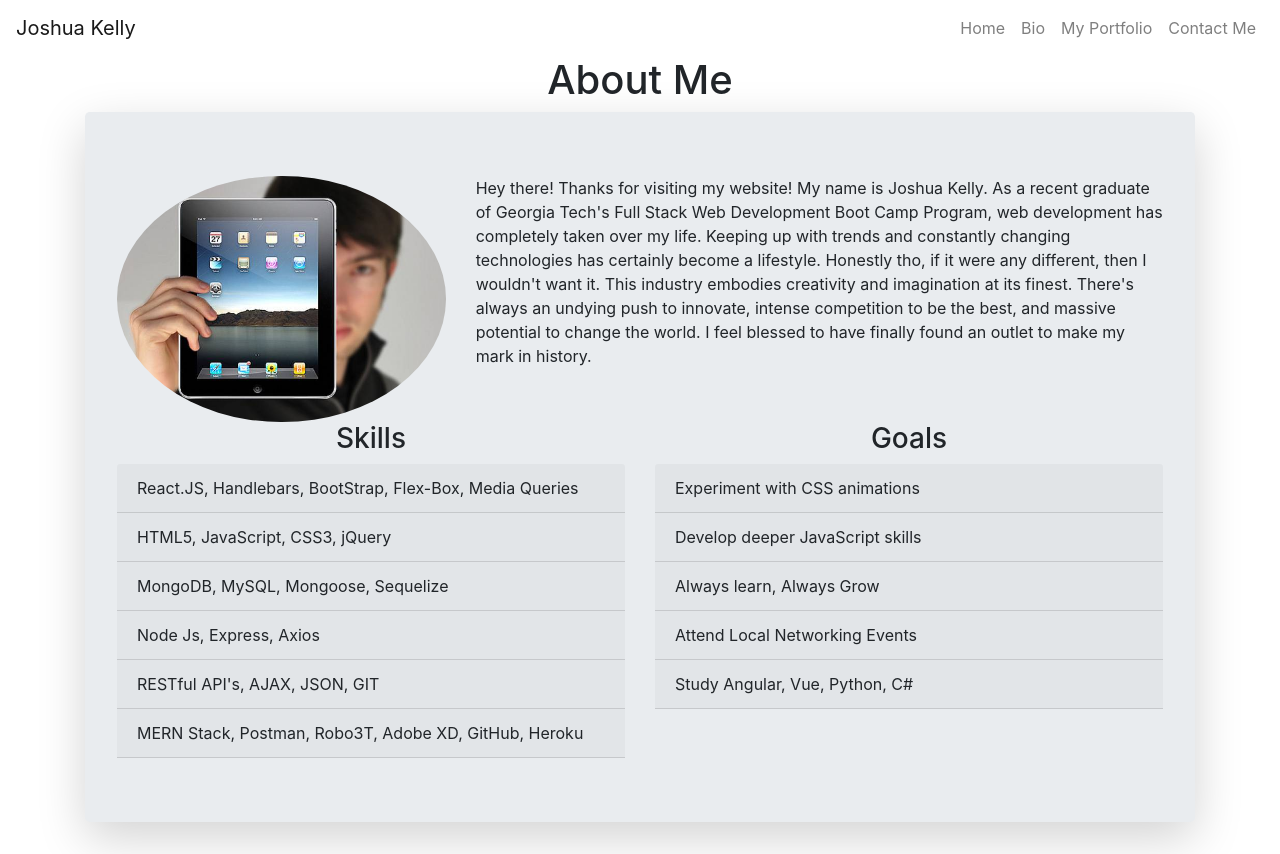
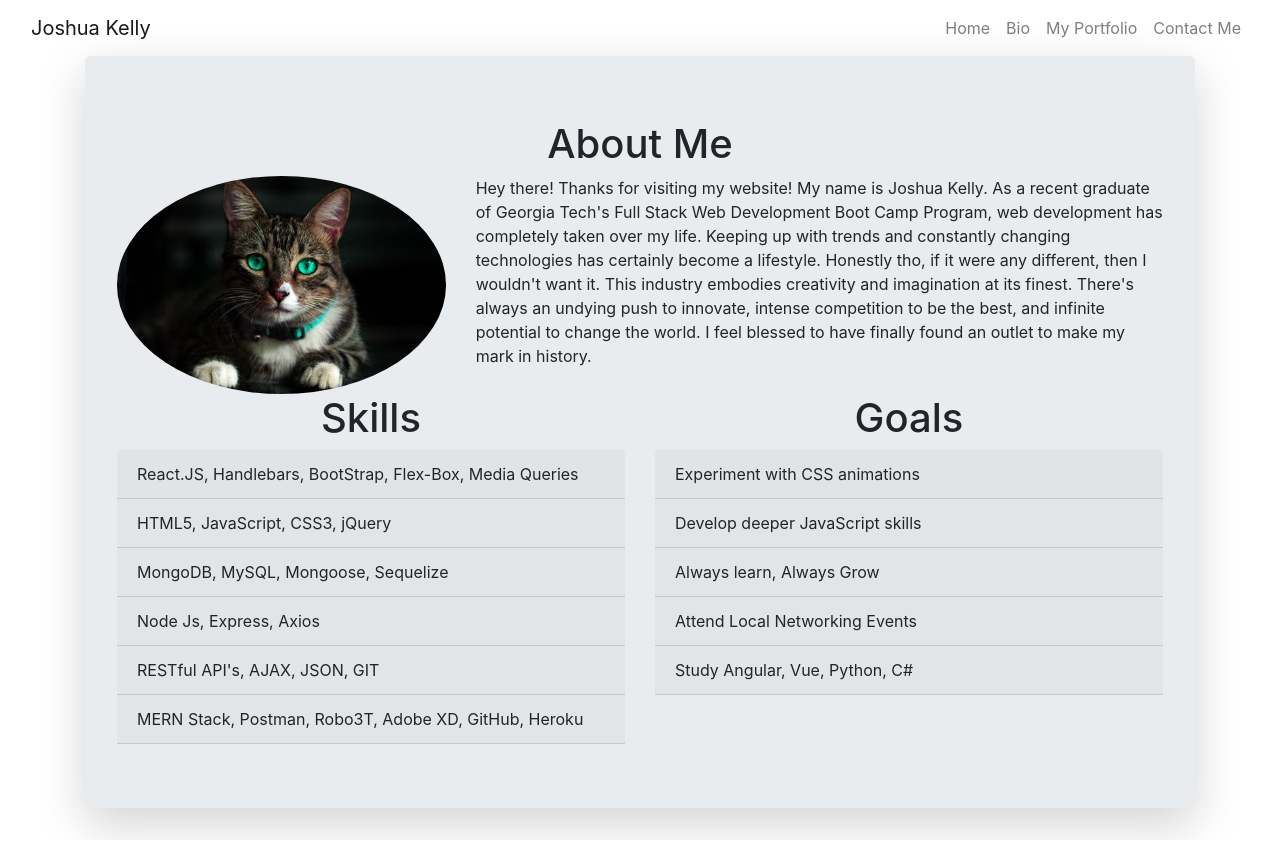
Before and after one commit to Josh-Kelly2015/React-Portfolio, a React (Create React App) app: page /self-bio in a window 1280 px wide. Built offline with nearby package versions, Linux system fonts and the light colour scheme.

Commit message:
broke down bio page in to small components. this organizes my directory tree, keeps clean/readable code, will be easier to edit/update in the future

```diff
--- a/src/App.js
+++ b/src/App.js
@@ -6,9 +6,10 @@ import Bio from "./Bio";
 import MyPortfolio from "./MyPortfolio";
 import ContactMe from "./ContactMe";
 import NoMatch from "./NoMatch";
+import Container from "react-bootstrap/Container";
 function App() {
   return (
-    <>
+    <Container fluid>
       <NavBar />
       <Router>
         <Switch>
@@ -19,7 +20,7 @@ function App() {
           <Route path="*" component={NoMatch} />
         </Switch>
       </Router>
-    </>
+    </Container>
   );
 }
 
--- a/src/Bio.jsx
+++ b/src/Bio.jsx
@@ -1,75 +1,38 @@
 import React from "react";
-import ListGroup from "react-bootstrap/ListGroup";
-import Col from "react-bootstrap/Col";
-import Row from "react-bootstrap/Row";
-import Container from "react-bootstrap/Container";
-import Card from "react-bootstrap/Card";
-import Jumbotron from "react-bootstrap/Jumbotron";
+import { Col, Row } from "react-bootstrap";
 import Header from "./components/Header";
-import ComputerBackground from "./Images/technics-q-c-640-480-1.jpg";
+import ContentWrapper from "./components/ContentWrapper";
+import SkillsList from "./components/BioComponents/SkillsList";
+import GoalsList from "./components/BioComponents/GoalsList";
+import AutoBiography from "./components/BioComponents/AutoBiography";
+import MyGreatFace from "./components/BioComponents/MyGreatFace";
 const AboutMe = props => (
-  <Container fluid>
+  <ContentWrapper>
     <Header title="About Me" />
-    <Container>
-      <Jumbotron className="shadow-lg">
+
     <Row>
       <Col lg="4">
-            <img
-              className="w-100 rounded-circle"
-              src={ComputerBackground}
-              alt="Selfieeee"
-            />
+        <MyGreatFace />
       </Col>
+
       <Col lg="8">
-            <p>
-              Hey there! Thanks for visiting my website! My name is Joshua
-              Kelly. As a recent graduate of Georgia Tech's Full Stack Web
-              Development Boot Camp Program, web development has completely
-              taken over my life. Keeping up with trends and constantly changing
-              technologies has certainly become a lifestyle. Honestly tho, if it
-              were any different, then I wouldn't want it. This industry
-              embodies creativity and imagination at its finest. There's always
-              an undying push to innovate, intense competition to be the best,
-              and massive potential to change the world. I feel blessed to have
-              finally found an outlet to make my mark in history.
-            </p>
+        <AutoBiography />
       </Col>
     </Row>
 
     <Row>
       <Col>
-            <Row className="justify-content-center">
-              <h3>Skills</h3>
-            </Row>
-            <ListGroup>
-              <Card.Header>
-                React.JS, Handlebars, BootStrap, Flex-Box, Media Queries
-              </Card.Header>
-              <Card.Header> HTML5, JavaScript, CSS3, jQuery</Card.Header>
-              <Card.Header> MongoDB, MySQL, Mongoose, Sequelize</Card.Header>
-              <Card.Header>Node Js, Express, Axios</Card.Header>
-              <Card.Header>RESTful API's, AJAX, JSON, GIT</Card.Header>
-              <Card.Header>
-                MERN Stack, Postman, Robo3T, Adobe XD, GitHub, Heroku
-              </Card.Header>
-            </ListGroup>
+        <Header title="Skills" />
+
+        <SkillsList />
       </Col>
 
       <Col>
-            <Row className="justify-content-center">
-              <h3>Goals</h3>
-            </Row>
-            <ListGroup>
-              <Card.Header> Experiment with CSS animations</Card.Header>
-              <Card.Header>Develop deeper JavaScript skills</Card.Header>
-              <Card.Header>Always learn, Always Grow</Card.Header>
-              <Card.Header>Attend Local Networking Events</Card.Header>
-              <Card.Header>Study Angular, Vue, Python, C#</Card.Header>
-            </ListGroup>
+        <Header title="Goals" />
+
+        <GoalsList />
       </Col>
     </Row>
-      </Jumbotron>
-    </Container>
-  </Container>
+  </ContentWrapper>
 );
 export default AboutMe;
--- a/src/ContactMe.jsx
+++ b/src/ContactMe.jsx
@@ -4,12 +4,11 @@ import Jumbotron from "react-bootstrap/Jumbotron";
 import Button from "react-bootstrap/Button";
 import Form from "react-bootstrap/Form";
 import Col from "react-bootstrap/Col";
-import Row from "react-bootstrap/Row";
+// import Row from "react-bootstrap/Row";
+import Header from "./components/Header";
 const ContactMe = props => (
   <Container fluid>
-    <Row className="justify-content-center">
-      <h1>Contact Me</h1>
-    </Row>
+    <Header title="Contact Me" />
     <Container>
       <Jumbotron className="shadow-lg">
         <Form>
--- a/src/Landing.jsx
+++ b/src/Landing.jsx
@@ -2,12 +2,11 @@ import React from "react";
 import Row from "react-bootstrap/Row";
 import Container from "react-bootstrap/Container";
 import Button from "react-bootstrap/Button";
+import Header from "./components/Header";
 const Home = props => (
   <Container fluid>
     <Container>
-      <Row className="justify-content-center">
-        <h1>Joshua Kelly</h1>
-      </Row>
+      <Header title="Joshua Kelly" />
       <Row className="justify-content-center">
         <p>Full Stack Web Developer</p>
       </Row>
--- a/src/MyPortfolio.jsx
+++ b/src/MyPortfolio.jsx
@@ -5,11 +5,10 @@ import Container from "react-bootstrap/Container";
 import Button from "react-bootstrap/Button";
 import Row from "react-bootstrap/Row";
 import Jumbotron from "react-bootstrap/Jumbotron";
+import Header from "./components/Header";
 const MyPortfolio = props => (
   <Container fluid>
-    <Row className="justify-content-center">
-      <h1>My Portfolio</h1>
-    </Row>
+    <Header title="My Portfolio" />
     <Container>
       <Jumbotron className="shadow-lg">
         <Carousel>
--- /dev/null
+++ b/src/components/BioComponents/AutoBiography.jsx
@@ -0,0 +1,15 @@
+import React from "react";
+const AutoBiography = props => (
+  <p>
+    Hey there! Thanks for visiting my website! My name is Joshua Kelly. As a
+    recent graduate of Georgia Tech's Full Stack Web Development Boot Camp
+    Program, web development has completely taken over my life. Keeping up with
+    trends and constantly changing technologies has certainly become a
+    lifestyle. Honestly tho, if it were any different, then I wouldn't want it.
+    This industry embodies creativity and imagination at its finest. There's
+    always an undying push to innovate, intense competition to be the best, and
+    infinite potential to change the world. I feel blessed to have finally found
+    an outlet to make my mark in history.
+  </p>
+);
+export default AutoBiography;
--- /dev/null
+++ b/src/components/BioComponents/GoalsList.jsx
@@ -0,0 +1,12 @@
+import React from "react";
+import { Card, ListGroup } from "react-bootstrap";
+const GoalsList = props => (
+  <ListGroup>
+    <Card.Header> Experiment with CSS animations</Card.Header>
+    <Card.Header>Develop deeper JavaScript skills</Card.Header>
+    <Card.Header>Always learn, Always Grow</Card.Header>
+    <Card.Header>Attend Local Networking Events</Card.Header>
+    <Card.Header>Study Angular, Vue, Python, C#</Card.Header>
+  </ListGroup>
+);
+export default GoalsList;
--- /dev/null
+++ b/src/components/BioComponents/MyGreatFace.jsx
@@ -0,0 +1,6 @@
+import React from "react";
+import Selfie from "../../Images/CatPhoto.jpeg";
+const MyGreatFace = props => (
+  <img className="w-100 rounded-circle" src={Selfie} alt="it me" />
+);
+export default MyGreatFace;
--- /dev/null
+++ b/src/components/BioComponents/SkillsList.jsx
@@ -0,0 +1,19 @@
+import React from "react";
+import { Card, ListGroup } from "react-bootstrap";
+
+const SkillsList = props => (
+  <ListGroup>
+    <Card.Header>
+      React.JS, Handlebars, BootStrap, Flex-Box, Media Queries
+    </Card.Header>
+    <Card.Header> HTML5, JavaScript, CSS3, jQuery</Card.Header>
+    <Card.Header> MongoDB, MySQL, Mongoose, Sequelize</Card.Header>
+    <Card.Header>Node Js, Express, Axios</Card.Header>
+    <Card.Header>RESTful API's, AJAX, JSON, GIT</Card.Header>
+    <Card.Header>
+      MERN Stack, Postman, Robo3T, Adobe XD, GitHub, Heroku
+    </Card.Header>
+  </ListGroup>
+);
+
+export default SkillsList;
--- /dev/null
+++ b/src/components/ContentWrapper.jsx
@@ -0,0 +1,8 @@
+import React from "react";
+import { Container, Jumbotron } from "react-bootstrap";
+const ContentWrapper = props => (
+  <Container>
+    <Jumbotron className="shadow-lg">{props.children}</Jumbotron>
+  </Container>
+);
+export default ContentWrapper;
--- a/src/components/Header.jsx
+++ b/src/components/Header.jsx
@@ -1,10 +1,8 @@
 import React from "react";
 import Row from "react-bootstrap/Row";
-
 const Header = ({ title }) => (
   <Row className="justify-content-center">
     <h1>{title}</h1>
   </Row>
 );
-
 export default Header;
--- a/src/components/NavBar.jsx
+++ b/src/components/NavBar.jsx
@@ -1,6 +1,5 @@
 import React from "react";
-import Navbar from "react-bootstrap/Navbar";
-import Nav from "react-bootstrap/Nav";
+import { Navbar, Nav } from "react-bootstrap";
 const NavBar = props => (
   <Navbar expand="lg">
     <Navbar.Brand href="/">Joshua Kelly</Navbar.Brand>
@@ -23,5 +22,4 @@ const NavBar = props => (
     </Navbar.Collapse>
   </Navbar>
 );
-
 export default NavBar;
```
Lines whose indentation alone changed are shown as unchanged.
